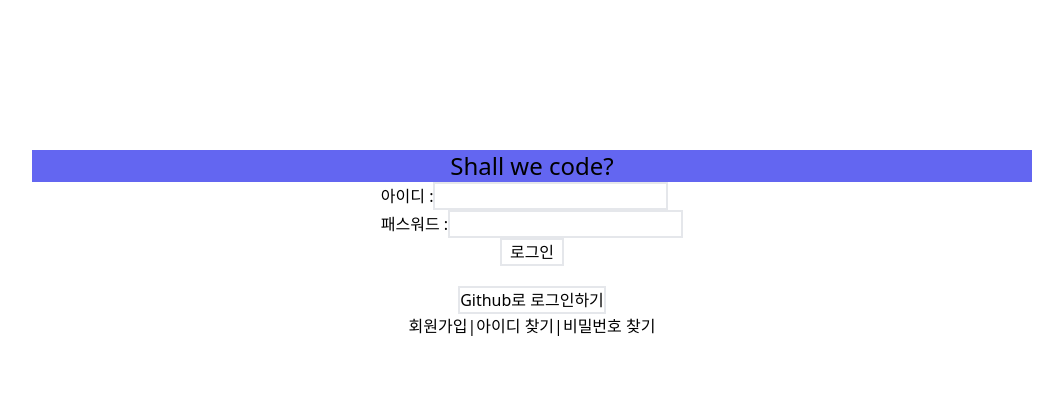
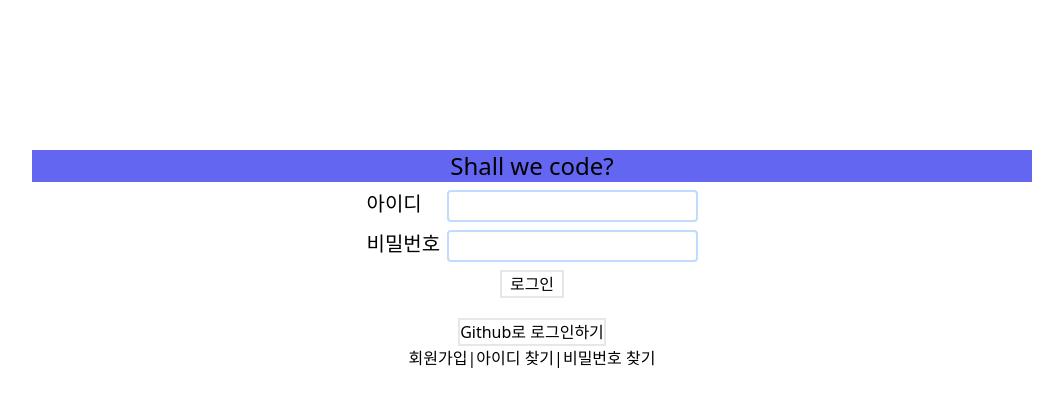
Before and after one commit to johnna-endure/shallwecode-front, a React (Vite) app: page /signin in a window 1280 px wide. Shown: the top 406 px of the page, without its empty margins (108-1171 px from the left). Built offline with nearby package versions, Linux system fonts and the light colour scheme.

Commit message:
로그인 페이지 input label 수정

```diff
--- a/src/Test.tsx
+++ b/src/Test.tsx
@@ -1,6 +1,5 @@
 import React, { useState } from 'react'
 import { CenterContentPanel, FullScreenBackground } from './atoms/Layout'
-import { TextInput } from './atoms/Input'
 
 export default function () {
   return (
--- a/src/organisms/LoginForm.tsx
+++ b/src/organisms/LoginForm.tsx
@@ -1,5 +1,7 @@
 import { FormEvent, useState } from 'react'
 import SelectSignupTypeModal from './SelectSignupTypeModal'
+import { TextInput } from '../atoms/Input'
+import { Label } from '../atoms/Label'
 
 // TODO form 필드 수정 필요
 const PASSWORD_LOGIN_URL = 'http://localhost:8080/login/password'
@@ -7,7 +9,8 @@ export default function LoginForm() {
   const [openSignupModal, setOpenSignupModal] = useState(false)
 
   const githubLogin = async () => {
-    window.location.href = 'http://localhost:8080/login/github'
+    // window.location.href = 'http://localhost:8080/login/github'
+    alert('깃허브 로그인')
   }
 
   const handleSubmit = (e: FormEvent) => {
@@ -27,16 +30,18 @@ export default function LoginForm() {
           method="post"
           action={PASSWORD_LOGIN_URL}
           onSubmit={(e: FormEvent) => handleSubmit(e)}>
-          <div>
-            <label>아이디 :</label>
-            <input className="border-2" type="text" />
+          <div className={'my-2 flex justify-between'}>
+            <Label text="아이디" />
+            <TextInput name={'loginId'} />
           </div>
-          <div>
-            <label>패스워드 :</label>
-            <input className="border-2" type="password" />
+          <div className={'my-2 flex justify-between'}>
+            <Label className={'w-20'} text="비밀번호" />
+            <TextInput name={'password'} type={'password'} />
           </div>
           <div className="flex justify-center">
-            <button className="border-2 w-16">로그인</button>
+            <button className="border-2 w-16" onClick={() => alert('로그인')}>
+              로그인
+            </button>
           </div>
         </form>
       </div>
```
